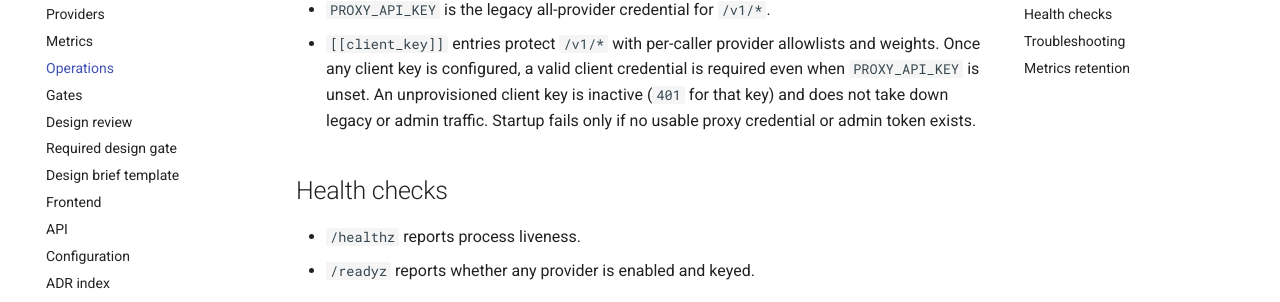
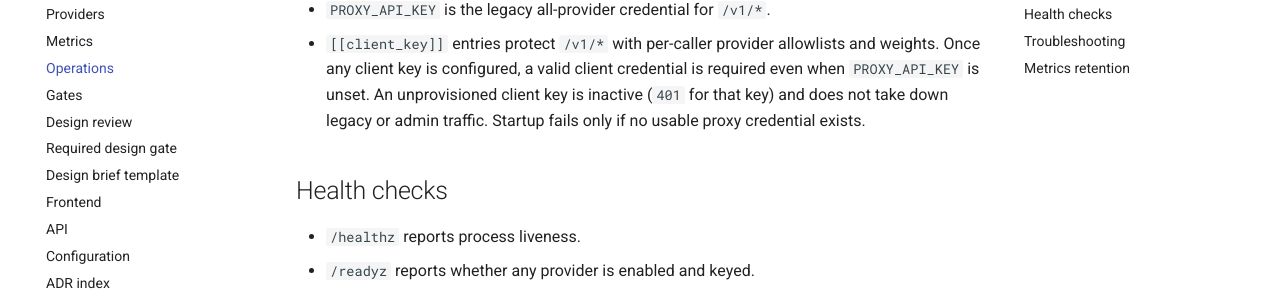
Before and after one commit to Zephyr236/polygate, an MkDocs documentation site: the page built from docs/operations.md, in a window 1280 px wide and 900 px high, scrolled down 596 px. Shown: the part 175-477 px from the top of the window. Built offline with MkDocs 1.6.1 and Material for MkDocs 9.7.7, drawn with Linux system fonts in a browser that asks for light colours.

Commit message:
fix: require a proxy credential for startup
An admin token cannot serve /v1; fail startup when client keys are configured
with no legacy key and no active api_key_env value.

Co-Authored-By: Claude Code <noreply@anthropic.com>

```diff
--- a/docs/operations.md
+++ b/docs/operations.md
@@ -30,7 +30,7 @@ Keys are referenced by environment variable name. The gateway never stores secre
 - `[[client_key]]` entries protect `/v1/*` with per-caller provider allowlists and weights. Once any
   client key is configured, a valid client credential is required even when `PROXY_API_KEY` is unset.
   An unprovisioned client key is inactive (`401` for that key) and does not take down legacy or
-  admin traffic. Startup fails only if no usable proxy credential or admin token exists.
+  admin traffic. Startup fails only if no usable proxy credential exists.
 
 ## Health checks
 
```
Also changed, not shown: README.md (+1 -1 lines), docs/adr/0011-client-key-routing-policy.md (+1 -1 lines), docs/api.md (+1 -1 lines), 2 other files.
